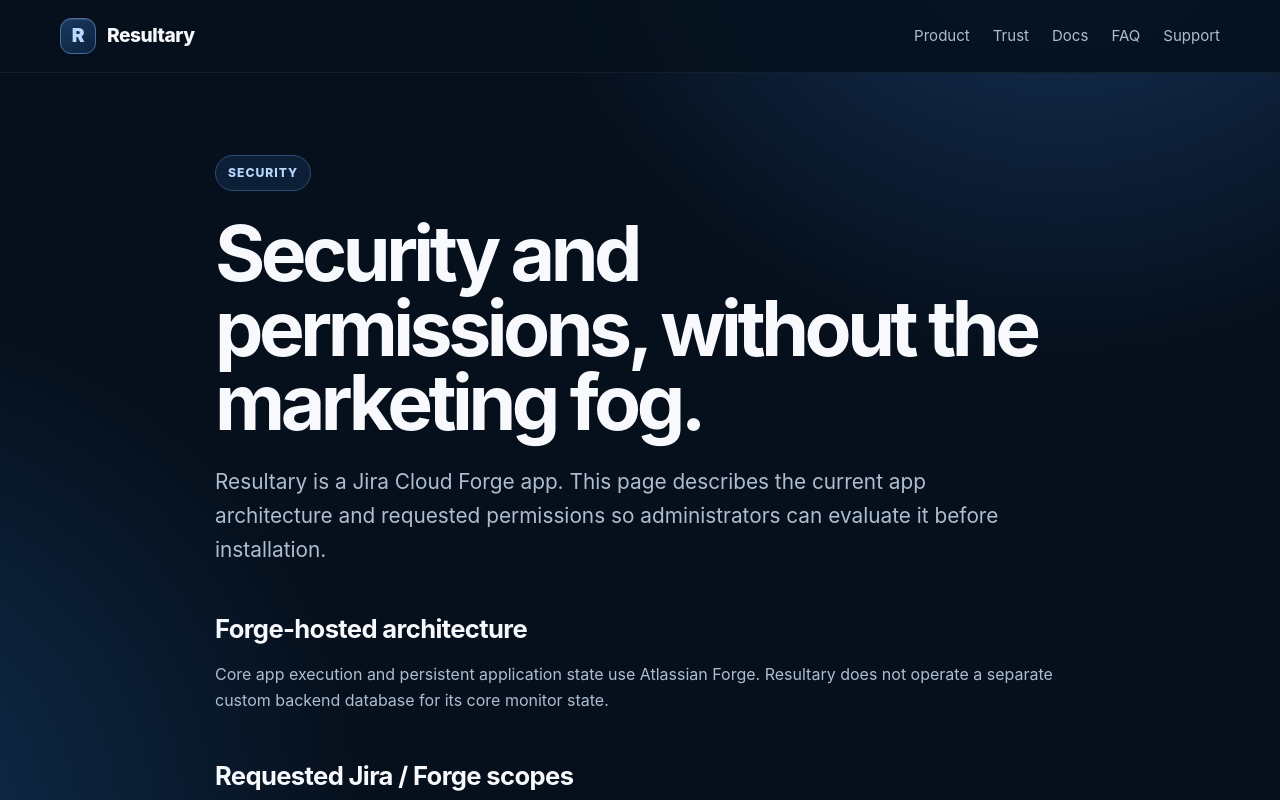
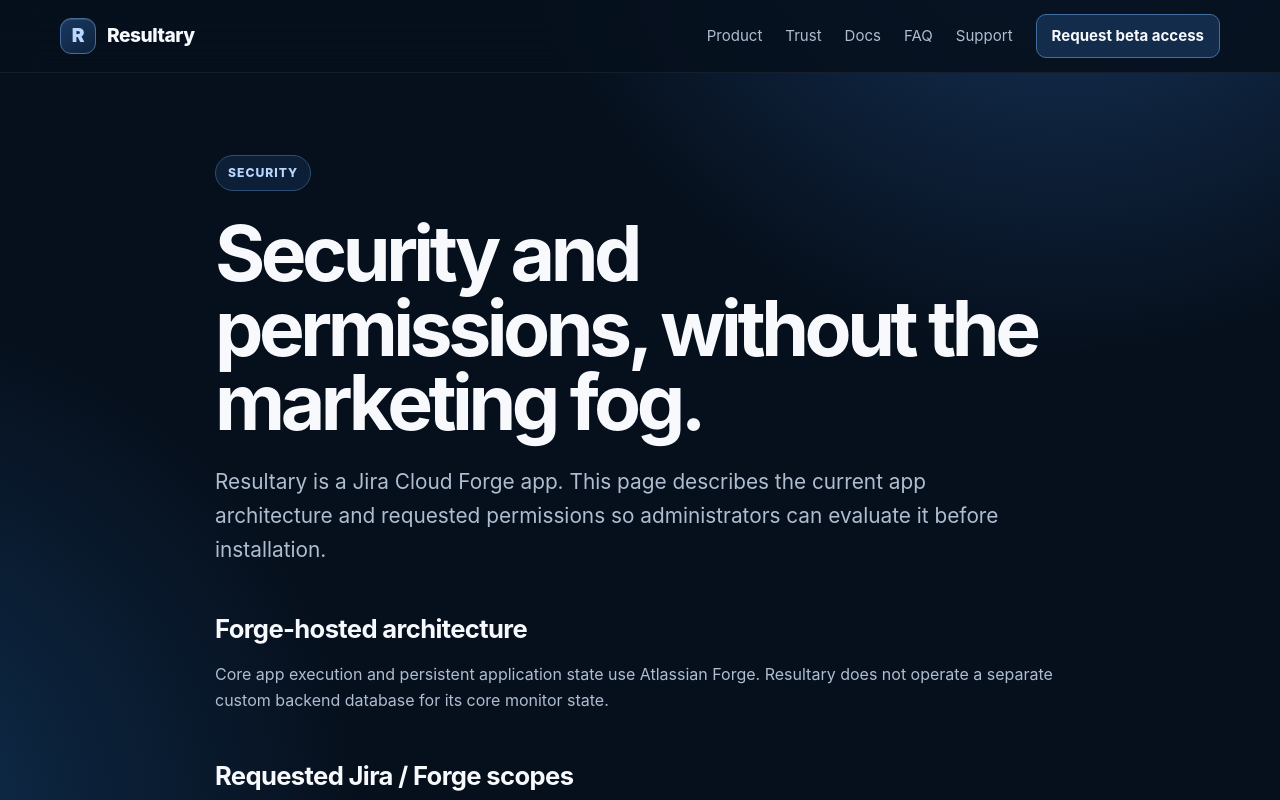
Before and after one commit to PharmedAI/resultary-site, a plain HTML site: page security/index.html in a window 1280 px wide. Shown: the top 800 px of the page. Drawn offline with Linux system fonts and the light colour scheme.

Commit message:
Standardize beta CTA and accessible navigation

```diff
--- a/security/index.html
+++ b/security/index.html
@@ -1,4 +1,4 @@
-<!doctype html><html lang="en"><head><meta charset="utf-8"><meta name="viewport" content="width=device-width,initial-scale=1"><title>Security — Resultary</title><meta name="description" content="Resultary security architecture, Jira scopes, Forge storage, data residency, egress and vulnerability reporting."><link rel="icon" href="/favicon.svg"><link rel="canonical" href="https://getresultary.com/security/"><link rel="stylesheet" href="/styles.css"></head><body><a class="skip-link" href="#main">Skip to content</a><header><div class="container nav"><a class="brand" href="/"><span class="mark">R</span>Resultary</a><nav><a href="/product/">Product</a><a href="/trust/">Trust</a><a href="/docs/">Docs</a><a href="/faq/">FAQ</a><a href="/support/">Support</a></nav></div></header>
+<!doctype html><html lang="en"><head><meta charset="utf-8"><meta name="viewport" content="width=device-width,initial-scale=1"><title>Security — Resultary</title><meta name="description" content="Resultary security architecture, Jira scopes, Forge storage, data residency, egress and vulnerability reporting."><link rel="icon" href="/favicon.svg"><link rel="canonical" href="https://getresultary.com/security/"><link rel="stylesheet" href="/styles.css"></head><body><a class="skip-link" href="#main">Skip to content</a><header><div class="container nav"><a class="brand" href="/" aria-label="Resultary home"><span class="mark">R</span>Resultary</a><nav aria-label="Primary navigation"><a href="/product/">Product</a><a href="/trust/">Trust</a><a href="/docs/">Docs</a><a href="/faq/">FAQ</a><a href="/support/">Support</a><a class="nav-cta" href="mailto:support@getresultary.com?subject=Resultary%20Private%20Beta&amp;body=Name%3A%20%0ACompany%3A%20%0ARole%3A%20%0AJira%20Cloud%20site%3A%20%0AApprox.%20number%20of%20automations%3A%20%0AAutomation%20I%20want%20to%20test%3A%20">Request beta access</a></nav></div></header>
 <main id="main"><section class="page"><div class="container copy"><span class="eyebrow">Security</span><h1>Security and permissions, without the marketing fog.</h1><p class="lead">Resultary is a Jira Cloud Forge app. This page describes the current app architecture and requested permissions so administrators can evaluate it before installation.</p>
 <h2>Forge-hosted architecture</h2><p>Core app execution and persistent application state use Atlassian Forge. Resultary does not operate a separate custom backend database for its core monitor state.</p>
 <h2>Requested Jira / Forge scopes</h2><div class="table-wrap"><table><thead><tr><th>Scope</th><th>Why Resultary uses it</th></tr></thead><tbody><tr><td><code>storage:app</code></td><td>Store monitor configuration, incident state, audit/operational state and related app data in Forge-hosted storage.</td></tr><tr><td><code>read:jira-work</code></td><td>Read the Jira evidence required to verify configured business outcomes.</td></tr><tr><td><code>write:jira-work</code></td><td>Create and update Resultary Jira incident records and perform the Jira writes required by configured incident handling.</td></tr><tr><td><code>report:personal-data</code></td><td>Report stored Jira account identifiers through Atlassian Forge privacy mechanisms so closed or updated account references can be handled.</td></tr></tbody></table></div>
```
